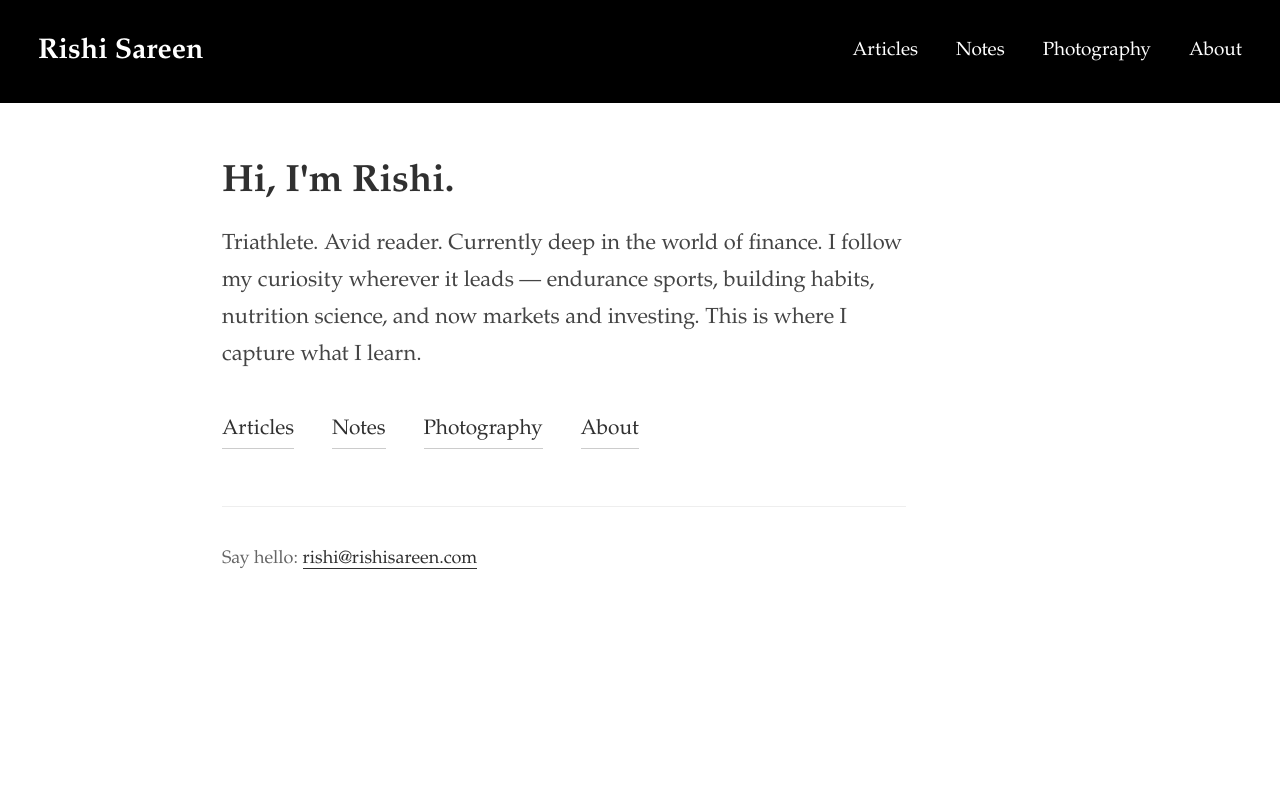
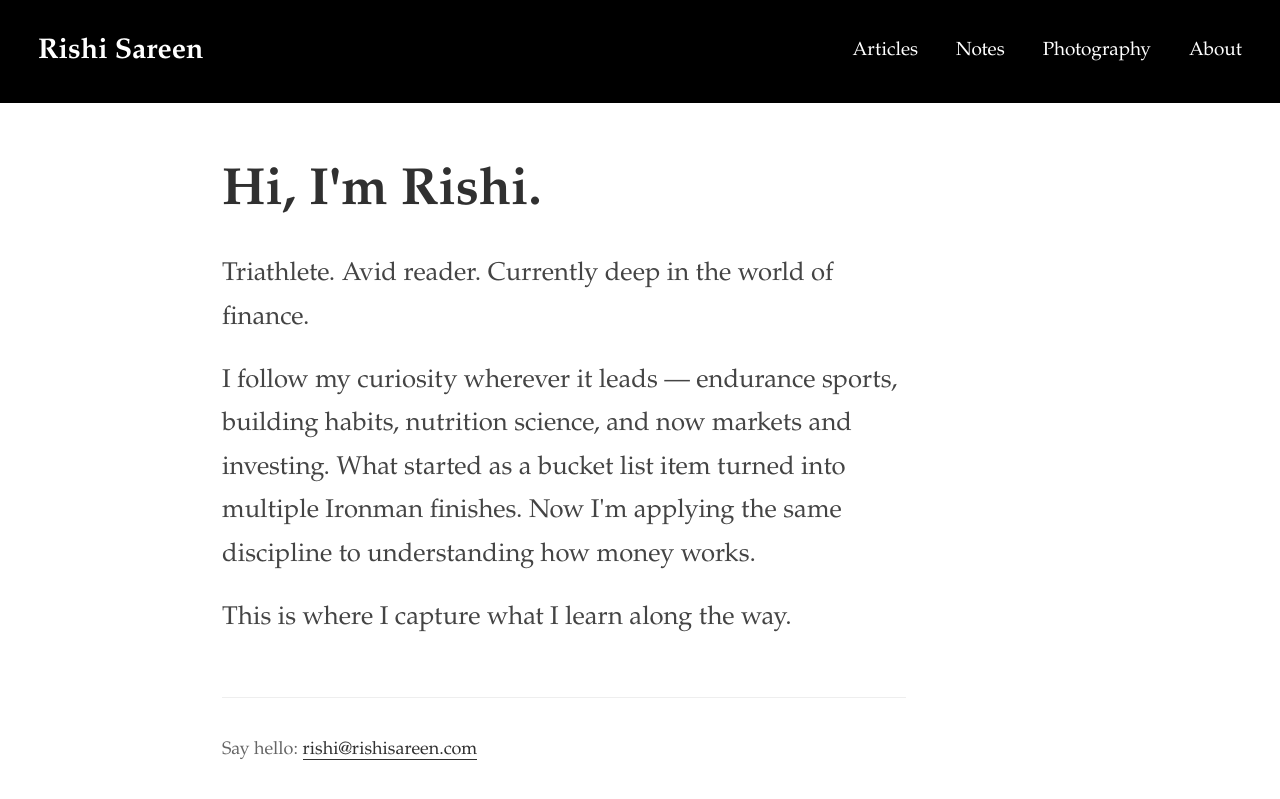
Before and after one commit to rishisareen/rishisareen.github.io, a Jekyll site: the page built from index.html, in a window 1280 px wide. Shown: the top 799 px of the page. Built offline with Jekyll 4.4.1, drawn with Linux system fonts in a browser that asks for light colours; the list of posts is cut into pages by our own code.

Commit message:
Simplify homepage

```diff
--- a/index.html
+++ b/index.html
@@ -7,15 +7,14 @@ title: Home
   <section class="hero">
     <h1>Hi, I'm Rishi.</h1>
     <p>
-      Triathlete. Avid reader. Currently deep in the world of finance. I follow my curiosity wherever it leads — endurance sports, building habits, nutrition science, and now markets and investing. This is where I capture what I learn.
+      Triathlete. Avid reader. Currently deep in the world of finance.
     </p>
-  </section>
-
-  <section class="home-nav">
-    <a href="{{ '/articles/' | absolute_url }}">Articles</a>
-    <a href="{{ '/notes/' | absolute_url }}">Notes</a>
-    <a href="{{ '/photography/' | absolute_url }}">Photography</a>
-    <a href="{{ '/about/' | absolute_url }}">About</a>
+    <p>
+      I follow my curiosity wherever it leads — endurance sports, building habits, nutrition science, and now markets and investing. What started as a bucket list item turned into multiple Ironman finishes. Now I'm applying the same discipline to understanding how money works.
+    </p>
+    <p>
+      This is where I capture what I learn along the way.
+    </p>
   </section>
 
   <section class="colophon">
--- a/public/css/lanyon.css
+++ b/public/css/lanyon.css
@@ -902,21 +902,25 @@ a.pagination-item:hover {
 }
 
 .hero {
-  margin-bottom: 2rem;
+  margin-bottom: 3rem;
 }
 
 .hero h1 {
-  font-size: 2rem;
+  font-size: 2.75rem;
   font-weight: 700;
-  margin-bottom: 1rem;
+  margin-bottom: 1.5rem;
   color: #303030;
 }
 
 .hero p {
-  font-size: 1.15rem;
+  font-size: 1.35rem;
   line-height: 1.7;
   color: #444;
-  margin: 0;
+  margin-bottom: 1rem;
+}
+
+.hero p:last-child {
+  margin-bottom: 0;
 }
 
 .home-nav {
@@ -1064,19 +1068,11 @@ a.pagination-item:hover {
 
 @media (max-width: 48em) {
   .hero h1 {
-    font-size: 1.75rem;
+    font-size: 2.25rem;
   }
 
   .hero p {
-    font-size: 1.05rem;
-  }
-
-  .quick-links {
-    gap: 1.5rem;
-  }
-
-  .latest-list {
-    column-count: 1;
+    font-size: 1.15rem;
   }
 }
 
```
